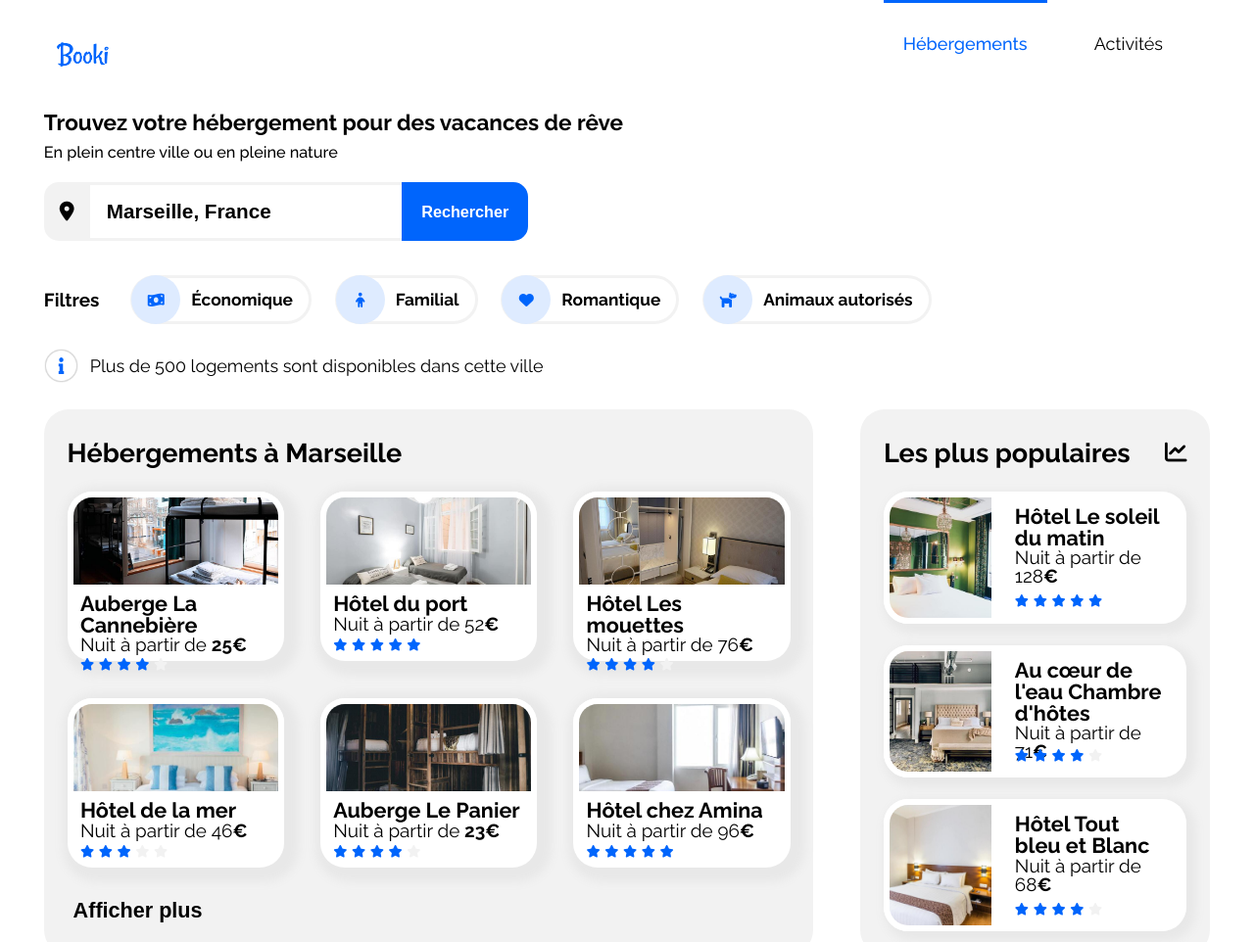
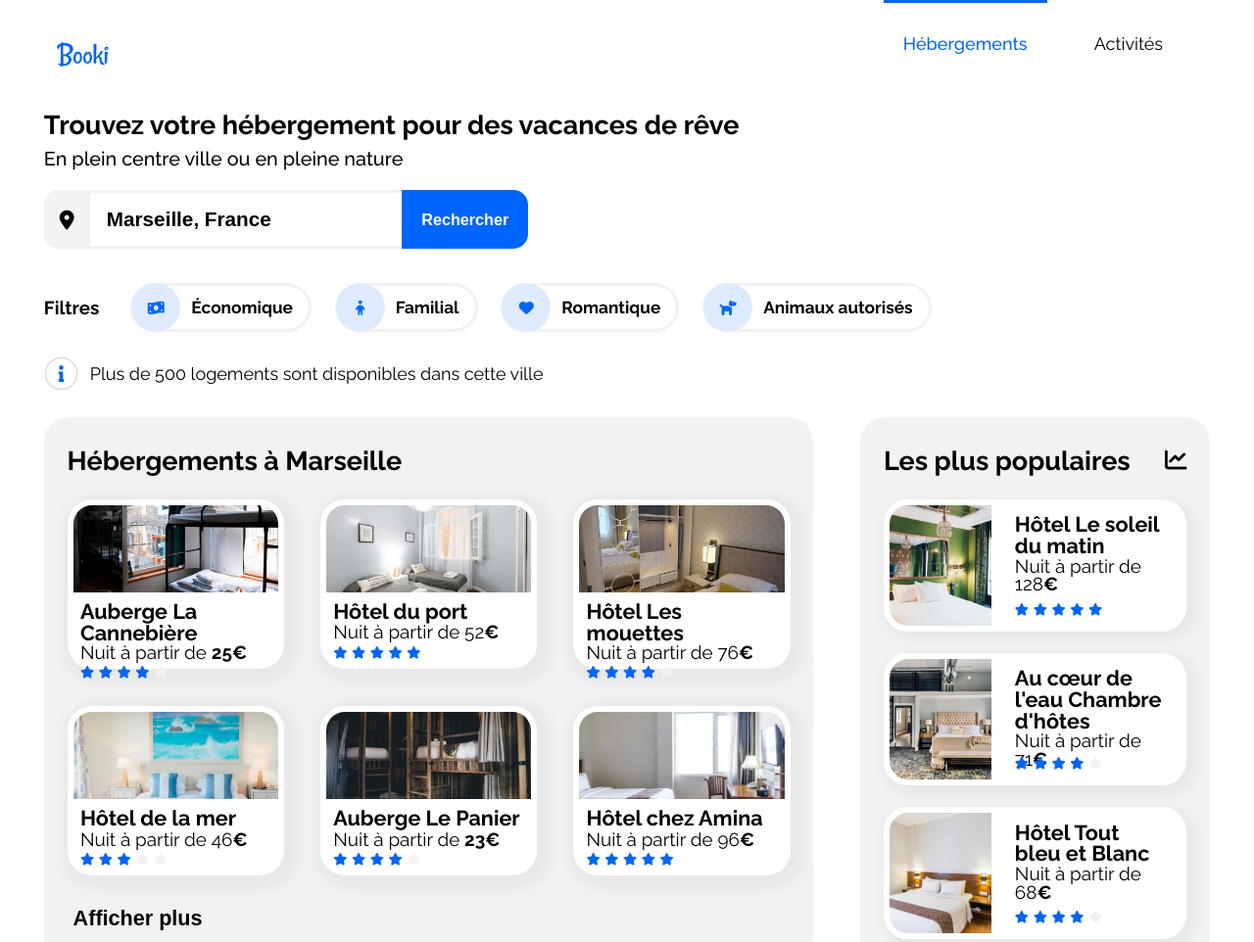
Before and after one commit to InahiDev/Booki, a plain HTML site: page index.html in a window 1280 px wide. Shown: the top 962 px of the page at 98% size. Drawn offline with Linux system fonts and the light colour scheme; a web font is replaced by a local one.

Commit message:
Réajustement H2 et p <main et ajout box shadow cards

```diff
--- a/assets/css/index.css
+++ b/assets/css/index.css
@@ -112,12 +112,12 @@ main {
 }
 
 main > h2 {
-    font-size: 125%;
+    font-size: 150%;
     font-weight: bold;
 }
 
 main > p {
-    font-size: 90%;
+    font-size: 110%;
     font-weight: 500;
     margin: 1% 0;
 }
```
